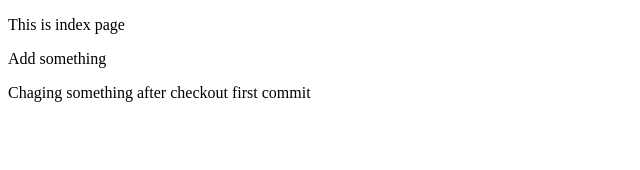
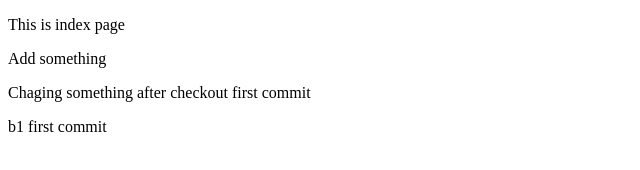
Before and after one commit to alisherabuhabiba/branchRepository, a plain HTML site: page index.html in a window 1280 px wide. Shown: the whole page, without its empty margins (0-640 px from the left). Drawn offline with Linux system fonts and the light colour scheme.

Commit message:
b1 first commit

```diff
--- a/index.html
+++ b/index.html
@@ -11,5 +11,6 @@
 <p>This is index page</p>
 <p> Add something</p>
 <p>Chaging something after checkout first commit</p>
+<p>b1 first commit</p>
 </body>
 </html>
```
